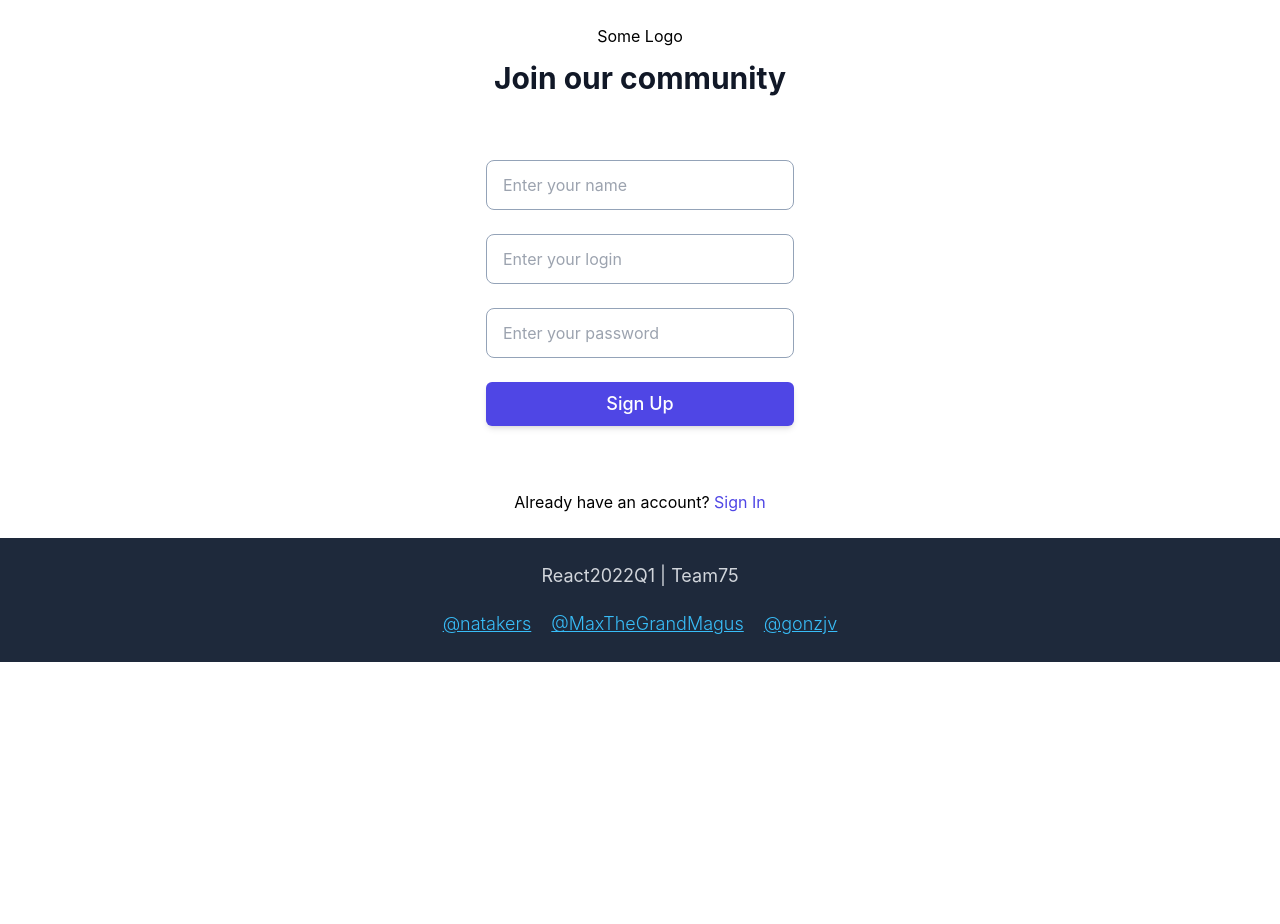
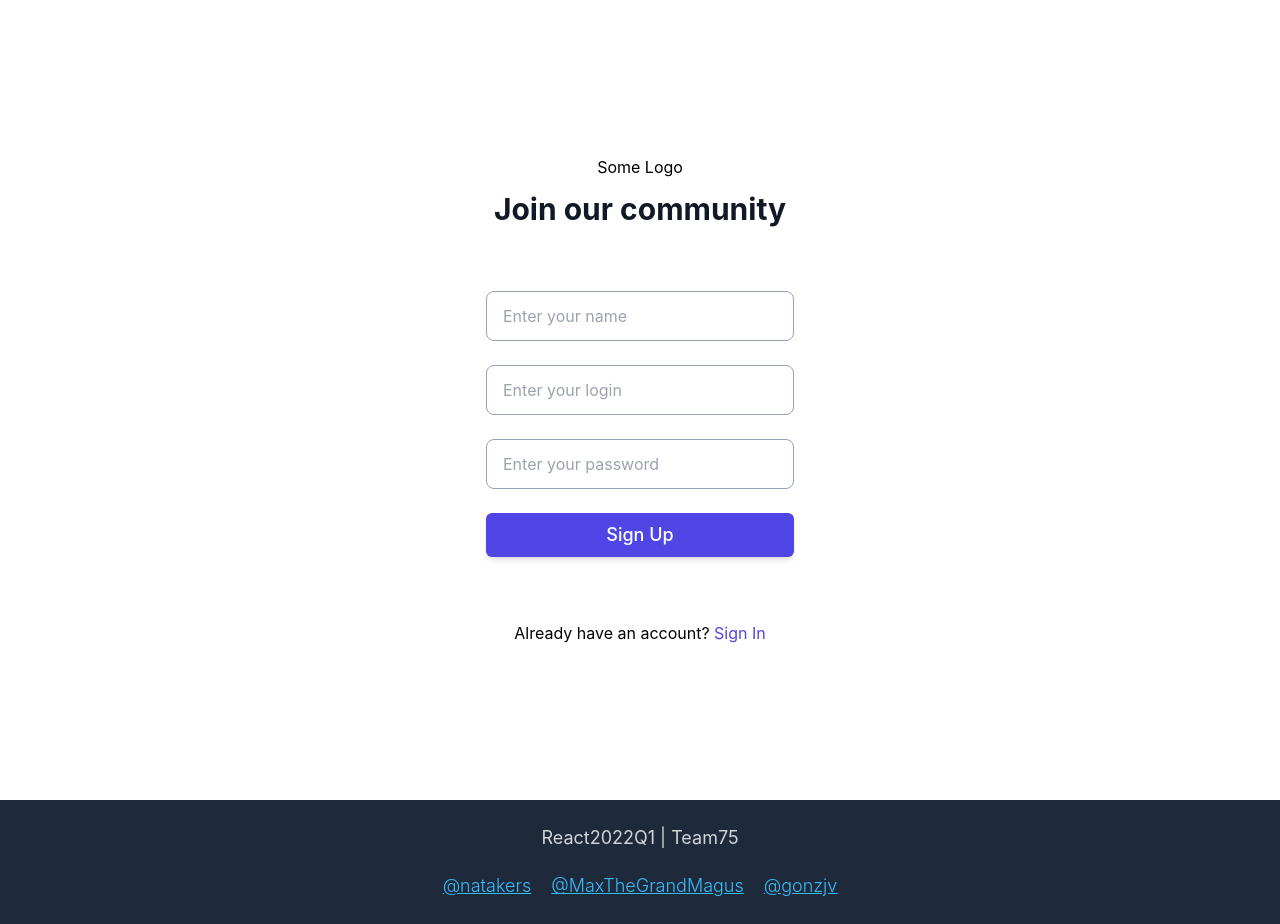
Before and after one commit to natakers/projectManagementApp, a React (Create React App) app: page /signup in a window 1280 px wide. Before the commit the page ends 800 px from the top, so only its background shows below. Built offline with nearby package versions, Linux system fonts and the light colour scheme; no server answers.

Commit message:
fix: change footer bg, change typo in header

```diff
--- a/src/components/Header.tsx
+++ b/src/components/Header.tsx
@@ -32,7 +32,7 @@ const Header = (props: Props) => {
             onClick={onLogout}
             className="nav__item border-2 border-sky-400 rounded p-1 bg-gradient-to-r from-sky-500 to-indigo-500 "
           >
-            Logout
+            Sign Out
           </button>
           <div className="nav__user w-full flex flex-row justify-center items-center gap-2">
             <img
--- a/src/pages/SigninPage.tsx
+++ b/src/pages/SigninPage.tsx
@@ -61,7 +61,7 @@ const SigninPage = (props: Props) => {
   }
 
   return (
-    <section className="signin-page w-full px-6 py-6 flex flex-col justify-center items-center gap-16">
+    <section className="signin-page min-h-screen w-full px-6 py-6 flex flex-col justify-center items-center gap-16">
       <div className="logo__container w-full flex flex-col justify-center items-center gap-3">
         <h1 className="logo">Some Logo</h1>
         <p className="title text-center font-bold text-3xl text-gray-900">
--- a/src/pages/SignupPage.tsx
+++ b/src/pages/SignupPage.tsx
@@ -63,7 +63,7 @@ const SignupPage = (props: Props) => {
   }
 
   return (
-    <section className="signup-page w-full px-6 py-6 flex flex-col justify-center items-center gap-16">
+    <section className="signup-page w-full min-h-screen px-6 py-6 flex flex-col justify-center items-center gap-16">
       <div className="logo__container w-full flex flex-col justify-center items-center gap-3">
         <h1 className="logo">Some Logo</h1>
         <p className="title text-center font-bold text-3xl text-gray-900">
```
